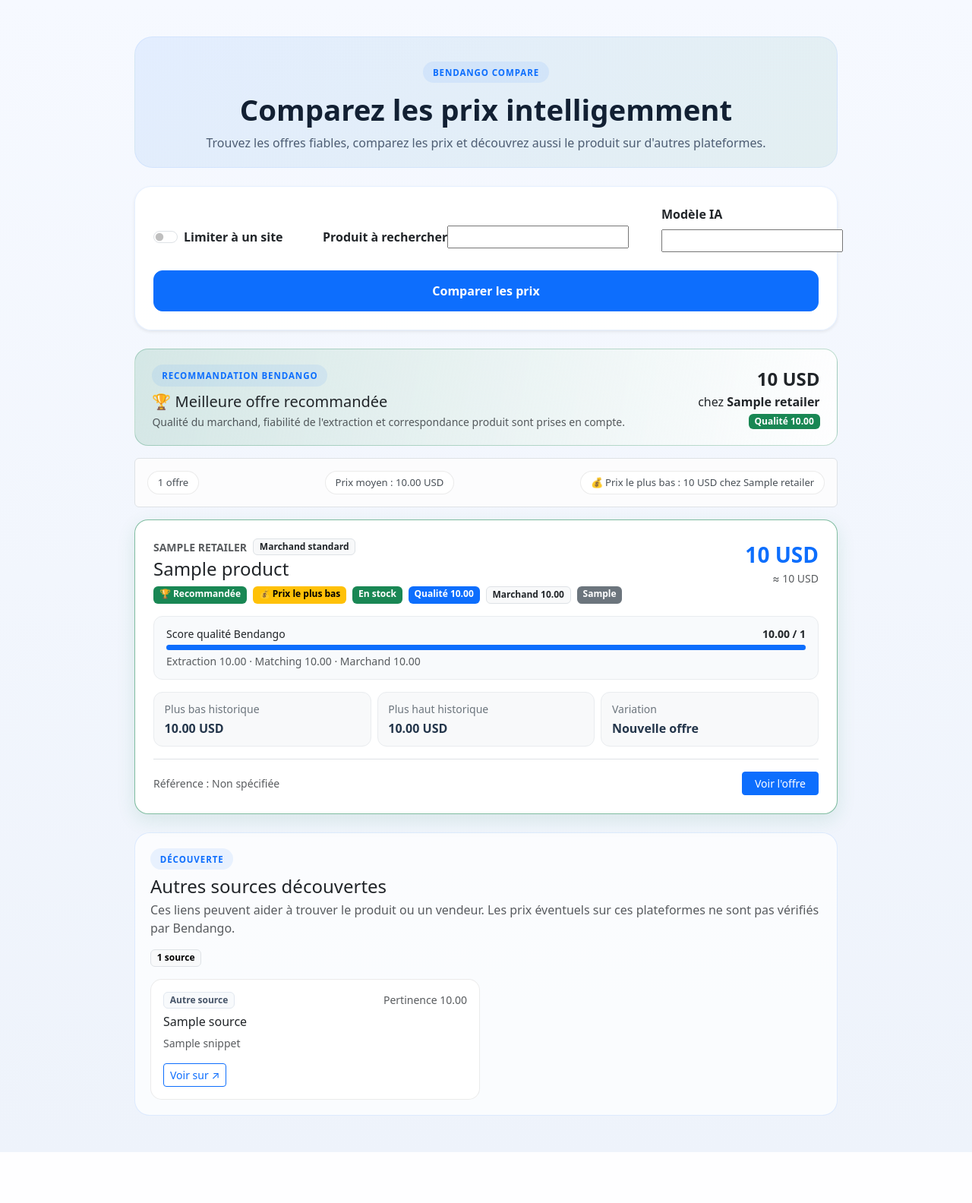
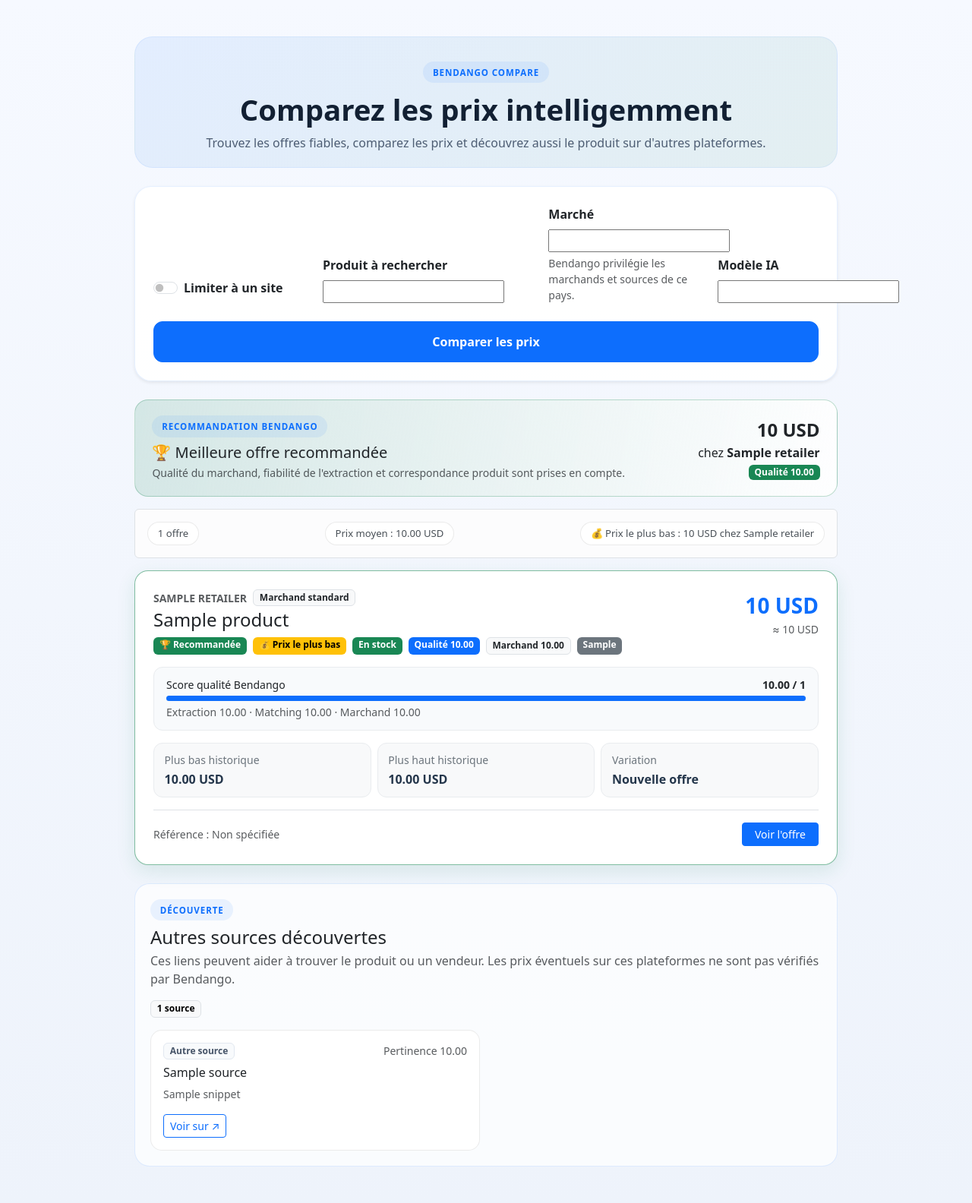
Before and after one commit to kembo-dev/bendango, a Django app: template tracker/templates/tracker/scrape.html in a window 1280 px wide. Shown: the whole page at 76% size. Before the commit the page ends 1517 px from the top, so only its background shows below. Run offline with Django 5.2, Linux system fonts and the light colour scheme; the template is opened without the code that fills it: most values are stand-ins (such as "Sample title", 1, 10 or a date in 2020); form fields are guessed from the names that the template uses.

Commit message:
feat: show market selector in search UI

```diff
--- a/tracker/templates/tracker/scrape.html
+++ b/tracker/templates/tracker/scrape.html
@@ -12,13 +12,14 @@
     <form method="post" class="card p-4 shadow-sm premium-form">{% csrf_token %}
         <div class="row g-3 align-items-end">
             <div class="col-md-3"><div class="form-check form-switch mb-2"><input class="form-check-input" type="checkbox" id="toggle-site-filter"><label class="form-check-label fw-bold" for="toggle-site-filter">Limiter à un site</label></div><div id="site-field-group" class="d-none"><label class="form-label fw-bold">Site e-commerce ou URL</label>{{ form.site }}{% if form.site.help_text %}<div class="form-text">{{ form.site.help_text }}</div>{% endif %}</div></div>
-            <div class="col-md-6"><label class="form-label fw-bold">Produit à rechercher</label>{{ form.query }}</div>
-            <div class="col-md-3"><label class="form-label fw-bold">Modèle IA</label>{{ form.model_name }}</div>
+            <div class="col-md-4"><label class="form-label fw-bold">Produit à rechercher</label>{{ form.query }}</div>
+            <div class="col-md-3"><label class="form-label fw-bold">Marché</label>{{ form.market }}<div class="form-text">Bendango privilégie les marchands et sources de ce pays.</div></div>
+            <div class="col-md-2"><label class="form-label fw-bold">Modèle IA</label>{{ form.model_name }}</div>
         </div><button type="submit" class="btn btn-primary mt-4 w-100 btn-compare">Comparer les prix</button>
     </form>
 
     {% if search_run and run_state %}<section id="search-progress" class="search-progress mt-4" data-status-url="{% url 'search_run_status' search_run.pk %}" data-running="{% if async_waiting %}1{% else %}0{% endif %}">
-        <div class="d-flex justify-content-between align-items-center gap-3 flex-wrap mb-3"><div><div class="eyebrow mb-2">Recherche en temps réel</div><h2 class="h5 mb-1" id="progress-title">{% if async_waiting %}Analyse des marchands en cours…{% else %}Recherche terminée{% endif %}</h2><div class="small text-muted">Run {{ search_run.pk|stringformat:"s"|slice:":8" }} · {{ search_run.query }}</div></div><span id="progress-status" class="badge {% if async_waiting %}text-bg-primary{% else %}text-bg-success{% endif %}">{% if async_waiting %}En cours{% else %}Terminée{% endif %}</span></div>
+        <div class="d-flex justify-content-between align-items-center gap-3 flex-wrap mb-3"><div><div class="eyebrow mb-2">Recherche en temps réel</div><h2 class="h5 mb-1" id="progress-title">{% if async_waiting %}Analyse des marchands en cours…{% else %}Recherche terminée{% endif %}</h2><div class="small text-muted">Run {{ search_run.pk|stringformat:"s"|slice:":8" }} · {{ search_run.query }} · Marché {{ search_run.market_code }}</div></div><span id="progress-status" class="badge {% if async_waiting %}text-bg-primary{% else %}text-bg-success{% endif %}">{% if async_waiting %}En cours{% else %}Terminée{% endif %}</span></div>
         <div class="progress mb-3" style="height:9px"><div id="progress-bar" class="progress-bar progress-bar-striped {% if async_waiting %}progress-bar-animated{% endif %}" role="progressbar" style="width:{{ run_state.progress }}%" aria-valuenow="{{ run_state.progress }}" aria-valuemin="0" aria-valuemax="100"></div></div>
         <div class="row g-2"><div class="col-6 col-md-3"><div class="metric"><small>Sources découvertes</small><strong id="metric-sources">{{ run_state.total }}</strong></div></div><div class="col-6 col-md-3"><div class="metric"><small>Sources analysées</small><strong id="metric-processed">{{ run_state.processed }}</strong></div></div><div class="col-6 col-md-3"><div class="metric"><small>Offres trouvées</small><strong id="metric-offers">{{ run_state.offers }}</strong></div></div><div class="col-6 col-md-3"><div class="metric"><small>Marchands</small><strong><span id="metric-merchants">{{ run_state.merchants }}</span>/<span id="metric-target">{{ run_state.target_merchants }}</span></strong></div></div></div>
     </section>{% endif %}
```
